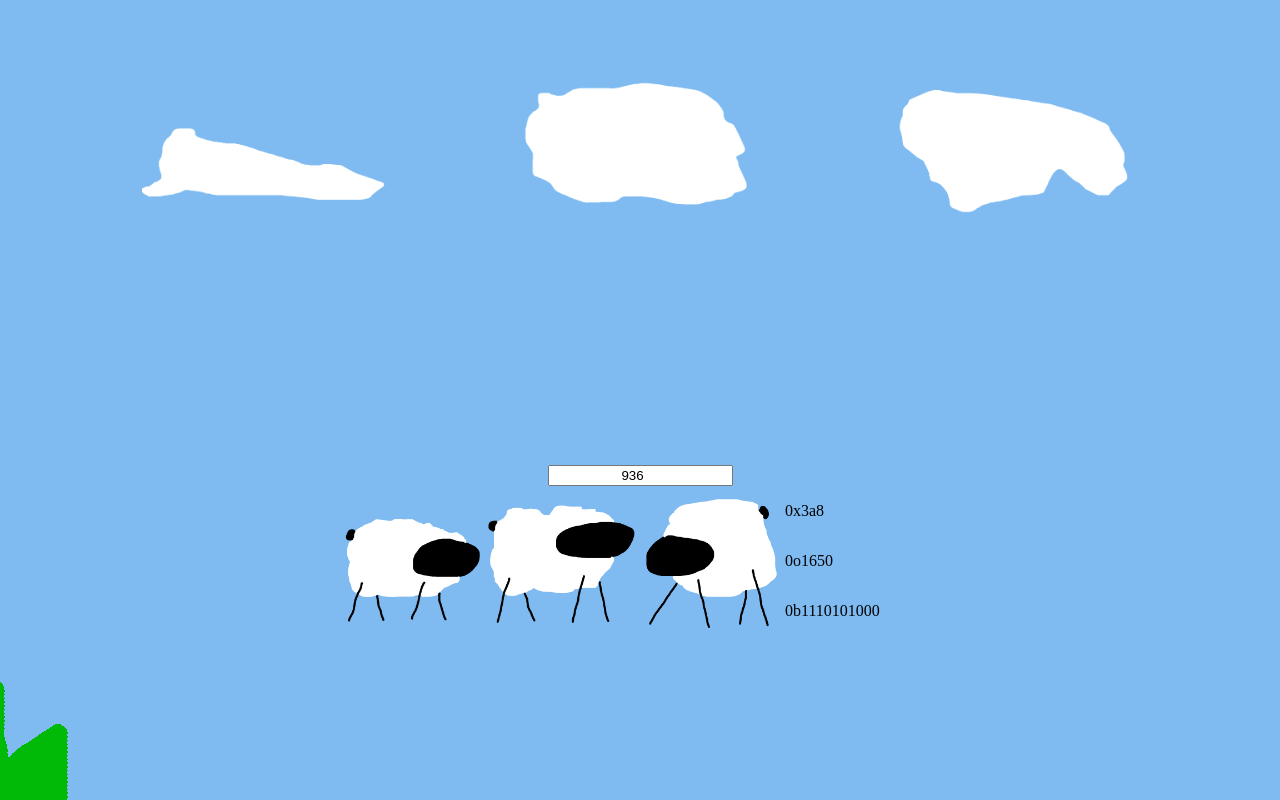
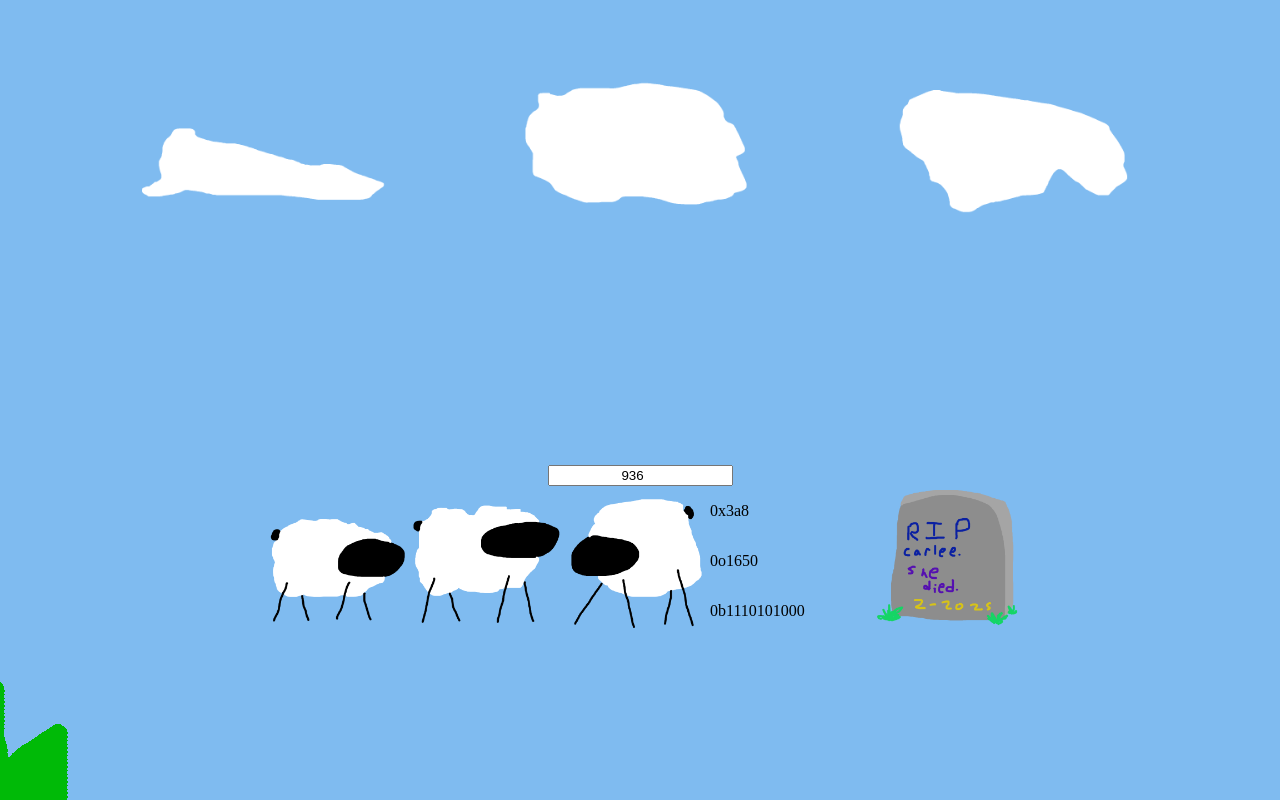
Before and after one commit to shirley732/hex-thing, a plain HTML site: page main/index.html in a window 1280 px wide. Shown: the top 800 px of the page. Drawn offline with Linux system fonts and the light colour scheme.

Commit message:
Fixed the website. Import Carlee.

```diff
--- a/main/index.html
+++ b/main/index.html
@@ -24,7 +24,9 @@
                 <p id="hexOutput">hex</p>
                 <p id="octalOutput">oct</p>
                 <p id="binaryOutput">bin</p>
+
             </div>
+            <img alt="Carlee" src="assets/Carlee.png" width="150px">
         </div>
     </div>
     <img src="assets/grass.png" alt="grass" id="grassImage">
```
Also changed, not shown: main/assets/Carlee.png (added), 1 other file.
